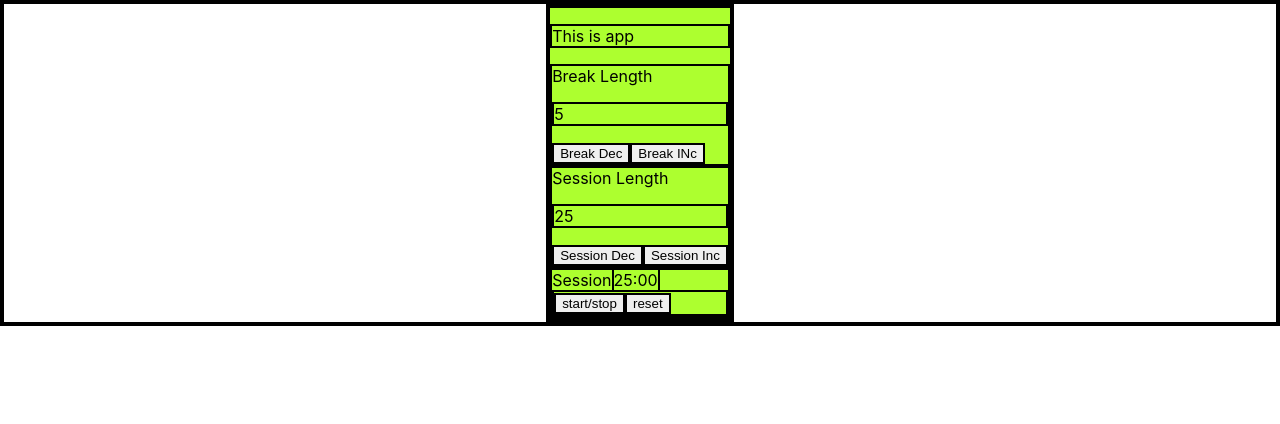
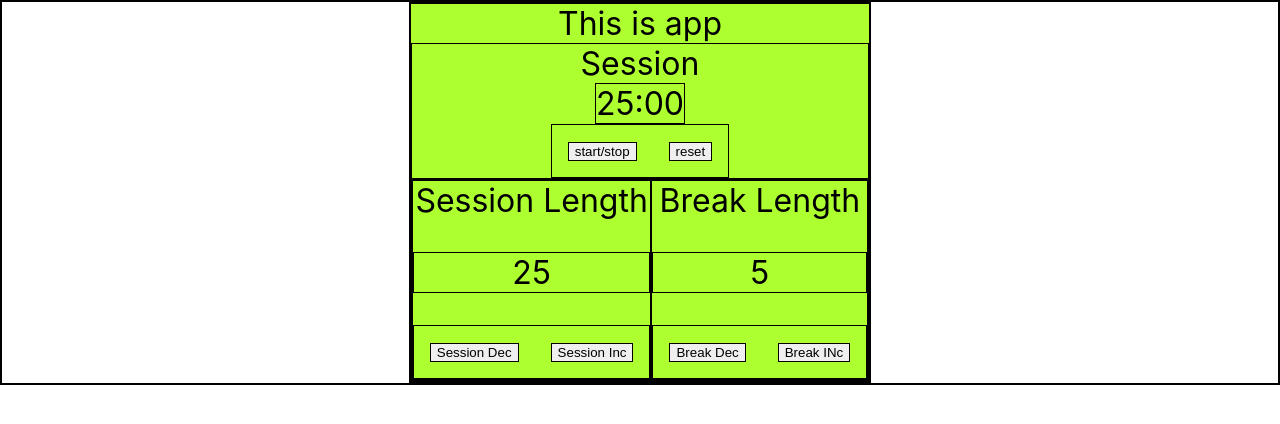
Before and after one commit to markoter/pomodoro-timer, a React (Create React App) app: page / in a window 1280 px wide. Shown: the top 424 px of the page. Built offline with nearby package versions, Linux system fonts and the light colour scheme.

Commit message:
create temp app css structure to dev

```diff
--- a/src/App.js
+++ b/src/App.js
@@ -6,20 +6,8 @@ function App() {
   const [sessionLen, changeSessionLen] = useState(25)
 
   return (
-    <div id="pomodoro-timer">
-      <p>This is app</p>
-      <div id="break-label">
-        Break Length
-        <p id="break-length">{breakLen}</p>
-        <button id="break-decrement">Break Dec</button>
-        <button id="break-increment">Break INc</button>
-      </div>
-      <div id="session-label">
-        Session Length
-        <p id="session-length">{sessionLen}</p>
-        <button id="session-decrement">Session Dec</button>
-        <button id="session-increment">Session Inc</button>
-      </div>
+    <div id="app">
+      This is app
       <div id="timer-label">
         Session
         <time id="time-left">25:00</time>
@@ -27,7 +15,27 @@ function App() {
           <button id="start_stop">start/stop</button>
           <button id="reset">reset</button>
         </div>
+      </div>
+      <div id="inc-dec">
+
+        <div id="session-label" className="labels">
+          Session Length
+          <p id="session-length">{sessionLen}</p>
+          <div id="session-controls" className="controls">
+            <button id="session-decrement">Session Dec</button>
+            <button id="session-increment">Session Inc</button>
+          </div>
         </div>
+        <div id="break-label" className="labels">
+          Break Length
+          <p id="break-length">{breakLen}</p>
+          <div id="break-controls" className="controls">
+            <button id="break-decrement">Break Dec</button>
+            <button id="break-increment">Break INc</button>
+          </div>
+        </div>
+      </div>
+
 
     </div>
   );
--- a/src/index.css
+++ b/src/index.css
@@ -1,5 +1,6 @@
 body {
   margin: 0;
+  font-size: 2rem;
   font-family: -apple-system, BlinkMacSystemFont, "Segoe UI", "Roboto", "Oxygen", "Ubuntu", "Cantarell", "Fira Sans", "Droid Sans", "Helvetica Neue", sans-serif;
   -webkit-font-smoothing: antialiased;
   -moz-osx-font-smoothing: grayscale;
@@ -9,9 +10,28 @@ body {
 }
 
 * {
-  border: 2px solid black;
+  border: 1px solid black;
 }
 
-#pomodoro-timer {
+#app {
   background-color: greenyellow;
+  text-align: center;
+}
+
+#timer-label {
+  display: flex;
+  flex-direction: column;
+  align-items: center;
+}
+
+#inc-dec {
+  display: flex;
+}
+#inc-dec .labels {
+  display: flex;
+  flex-direction: column;
+}
+
+button {
+  margin: 1rem;
 }/*# sourceMappingURL=index.css.map */
--- a/src/index.scss
+++ b/src/index.scss
@@ -1,5 +1,6 @@
 body {
   margin: 0;
+  font-size: 2rem;
   font-family: -apple-system, BlinkMacSystemFont, 'Segoe UI', 'Roboto', 'Oxygen',
     'Ubuntu', 'Cantarell', 'Fira Sans', 'Droid Sans', 'Helvetica Neue',
     sans-serif;
@@ -10,10 +11,27 @@ body {
   align-items: center;
 }
 * {
-  border: 2px solid black;
+  border: 1px solid black;
 
 }
 
-#pomodoro-timer {
+#app {
   background-color: greenyellow;
+  text-align: center;
+
 }
+#timer-label {
+  display: flex;
+  flex-direction: column;
+  align-items: center;
+}
+#inc-dec {
+  display: flex;
+  .labels {
+    display: flex;
+    flex-direction: column;
+  }
+}
+button {
+  margin: 1rem;
+}
```
Also changed, not shown: 1 other file (tests, documents, lock files or other folders).
